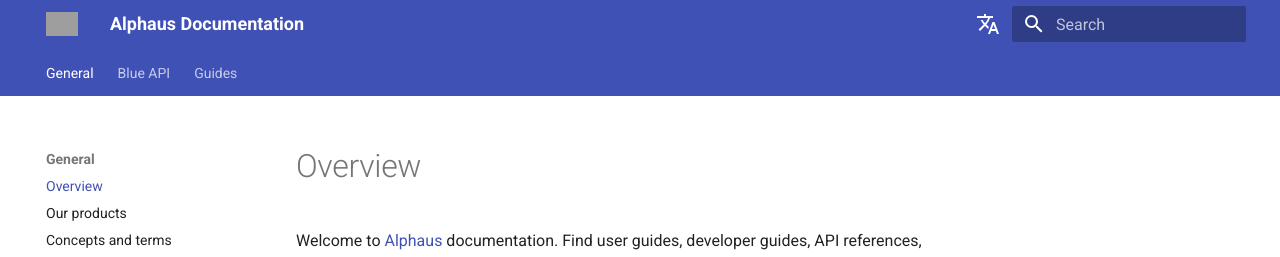
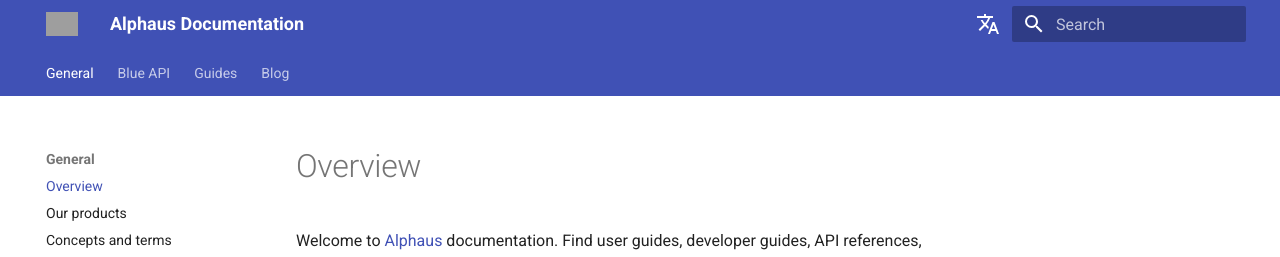
Before and after one commit to alphauslabs/tmpdocs, an MkDocs documentation site: the page built from docs/index.md, in a window 1280 px wide. Shown: the top 257 px of the page. Built offline with MkDocs 1.6.1 and Material for MkDocs 9.7.7, drawn with Linux system fonts in a browser that asks for light colours; comment, search, counter and statistics services are not loaded; grey boxes are pictures that could not be loaded.

Commit message:
chore: add blog link

```diff
--- a/mkdocs.yml
+++ b/mkdocs.yml
@@ -42,7 +42,7 @@
   - 'guides/aws-query-costs.md'
   - 'Scheduling invoice calculations': 'guides/invoice-calc-sched.md'
   - 'guides/aws-cost-mods.md'
-'Blog': 'https://labs.alphaus.cloud/blog/'
+- 'Blog': 'https://labs.alphaus.cloud/blog/'
 
 extra:
   alternate:
```
Also changed, not shown: 2 other files.
